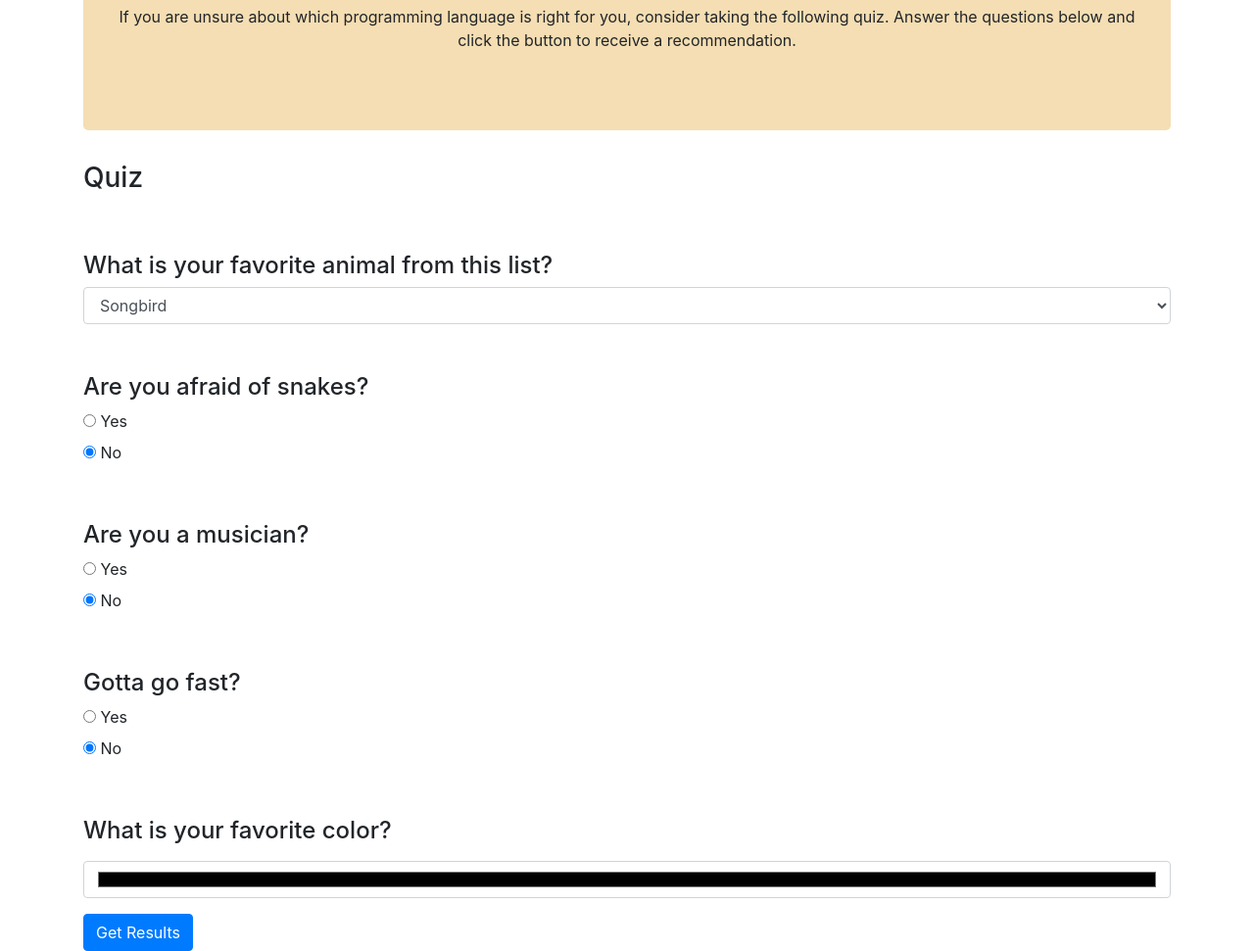
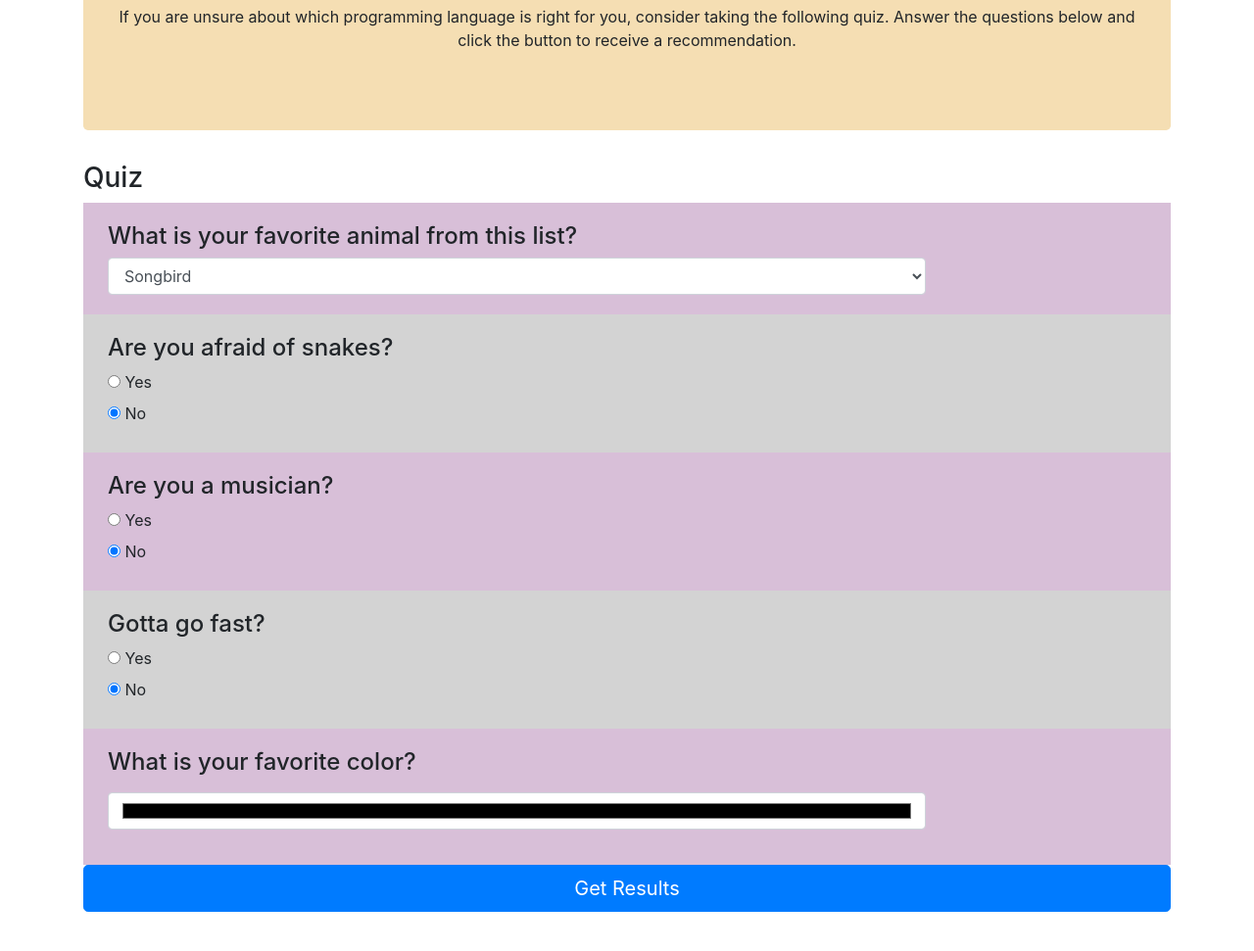
Before and after one commit to CrankyJones/LanguageSelector, a plain HTML site: page index.html in a window 1280 px wide. Shown: the part 115-1086 px from the top of the page at 98% size. Drawn offline with Linux system fonts and the light colour scheme.

Commit message:
Style with CSS

```diff
--- a/css/styles.css
+++ b/css/styles.css
@@ -2,9 +2,48 @@
   text-align: center;
   background-color: wheat;
 }
-.question {
-  padding-top: 50px;
+.question1 {
+  padding-bottom: 20px;
+  padding-right: 250px;
+  padding-top: 20px;
+  padding-left: 25px;
+  background-color: thistle;
 }
+.question2 {
+  padding-bottom: 20px;
+  padding-right: 250px;
+  padding-top: 20px;
+  padding-left: 25px;
+  background-color: lightgrey
+}
+.question3 {
+  padding-bottom: 20px;
+  padding-right: 250px;
+  padding-top: 20px;
+  padding-left: 25px;
+  background-color: thistle;
+}
+.question4 {
+  padding-bottom: 20px;
+  padding-right: 250px;
+  padding-top: 20px;
+  padding-left: 25px;
+  background-color:lightgrey;
+}
+.question5 {
+  padding-bottom: 20px;
+  padding-right: 250px;
+  padding-top: 20px;
+  padding-left: 25px;
+  background-color: thistle;
+}
+.results{
+  padding-bottom: 20px;
+  padding-right: 200px;
+  padding-top: 20px;
+  padding-left: 25px;
+  background-color: white;
+  font-size: xx-large;}
 
 #Csharp {
   display: none;
--- a/index.html
+++ b/index.html
@@ -18,7 +18,7 @@
     </div>
     <h3 class="quizHeader">Quiz</h3>
     <form id="formCode">
-      <div class="question">
+      <div class="question1">
         <h4 class="questionheading">What is your favorite animal from this list?</h4>
         <select class="form-control" id="animal">
           <option value="1">Songbird</option>
@@ -27,7 +27,7 @@
           <option value="4">Mouse</option>
         </select>
       </div>
-      <div class="question">
+      <div class="question2">
         <h4 class="questionheading">Are you afraid of snakes?</h4>
         <div class="radio">
           <label>
@@ -42,7 +42,7 @@
           </label>
         </div>
       </div>
-      <div class="question">
+      <div class="question3">
         <h4 class="questions">Are you a musician?</h4>
         <div class="radio">
           <label>
@@ -57,7 +57,7 @@
           </label>
         </div>
       </div>
-      <div class="question">
+      <div class="question4">
         <h4 class="questionheading">Gotta go fast?</h4>
         <div class="radio">
           <label>
@@ -72,7 +72,7 @@
           </label>
         </div>
       </div>
-      <div class="question">
+      <div class="question5">
         <div class="form-group">
           <label for="color">
             <h4 class="questionheading">What is your favorite color?</h4>
@@ -80,7 +80,7 @@
           <input id="color" class="form-control" type="color">
         </div>
       </div>
-      <button type="submit" class="btn btn-primary">Get Results</button>
+      <button type="submit" class="btn btn-primary btn-lg btn-block">Get Results</button>
     </form>
     <div class="results">
       <p id="Csharp">
```
